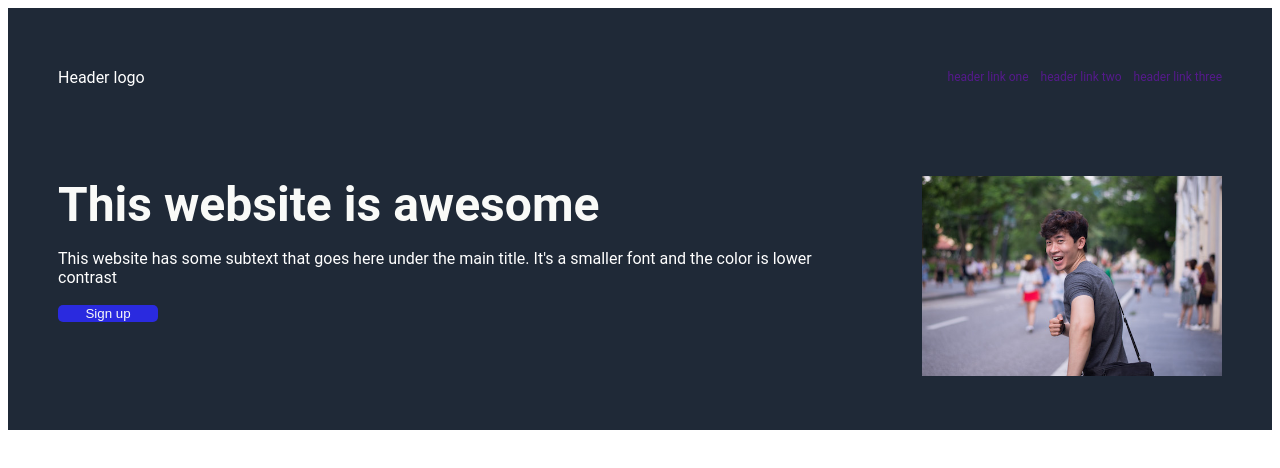
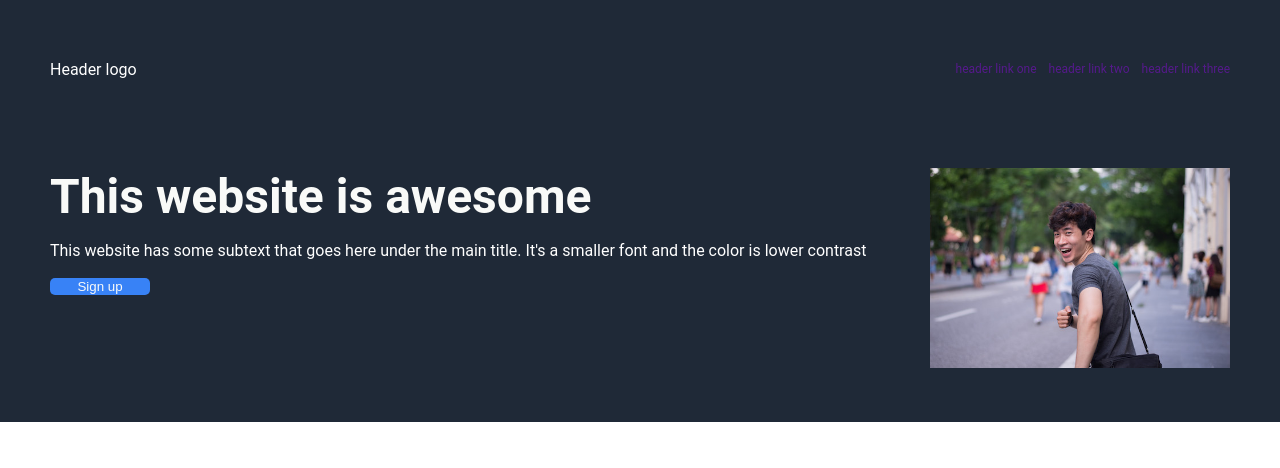
Before and after one commit to hainx1610/odin-landing-page, a plain HTML site: page index.html in a window 1280 px wide. Drawn offline with Linux system fonts and the light colour scheme.

Commit message:
remove page margin and change button color

```diff
--- a/styles.css
+++ b/styles.css
@@ -2,7 +2,7 @@ body {
     font-family: Roboto, Helvetica, sans-serif;
     display: flex;
     flex-direction: column;
-
+    margin: 0;
 }
 
 a:hover, a:visited, a:link, a:active
@@ -51,7 +51,7 @@ h1 {
 
 .header-bottom button {
     color: #F9FAF8;
-    background-color: rgb(42, 42, 223);
+    background-color: #3882F6;
     border-radius: 5px;
     width: 100px;
     border: none;
```
